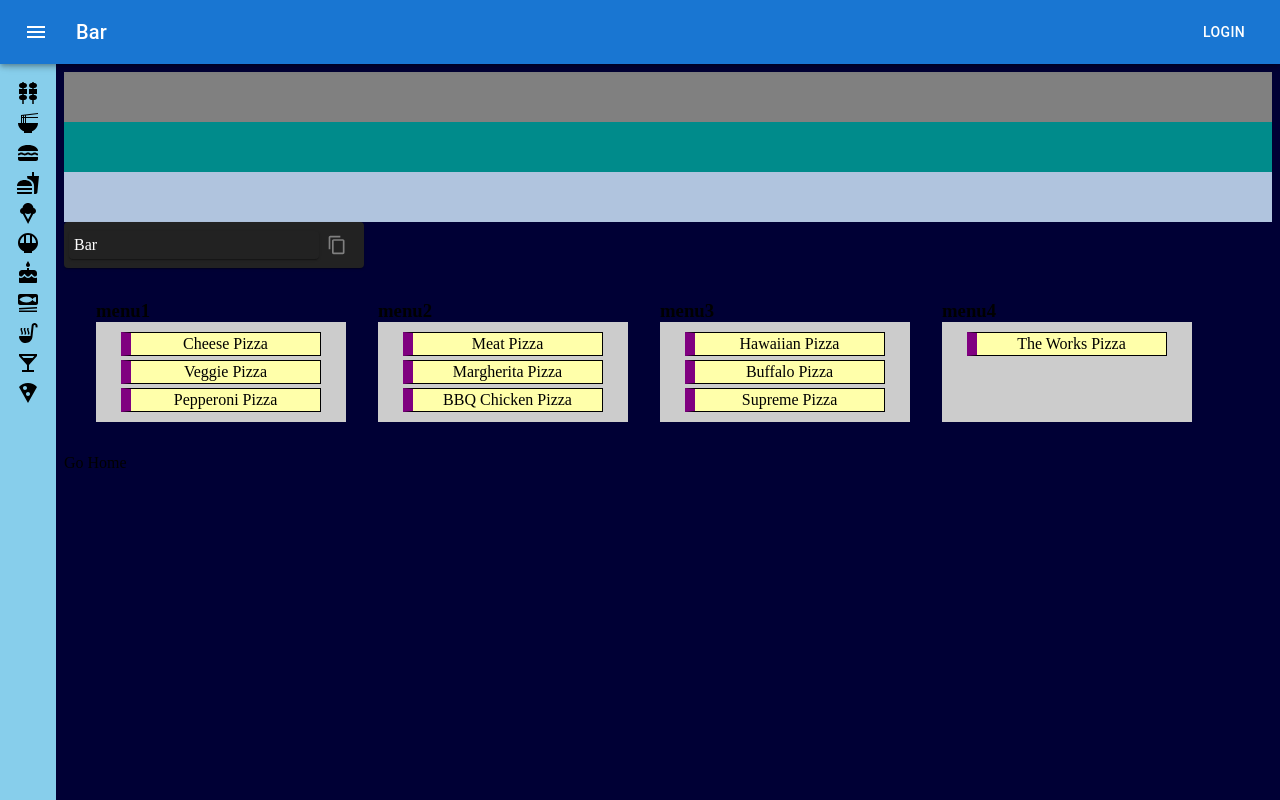
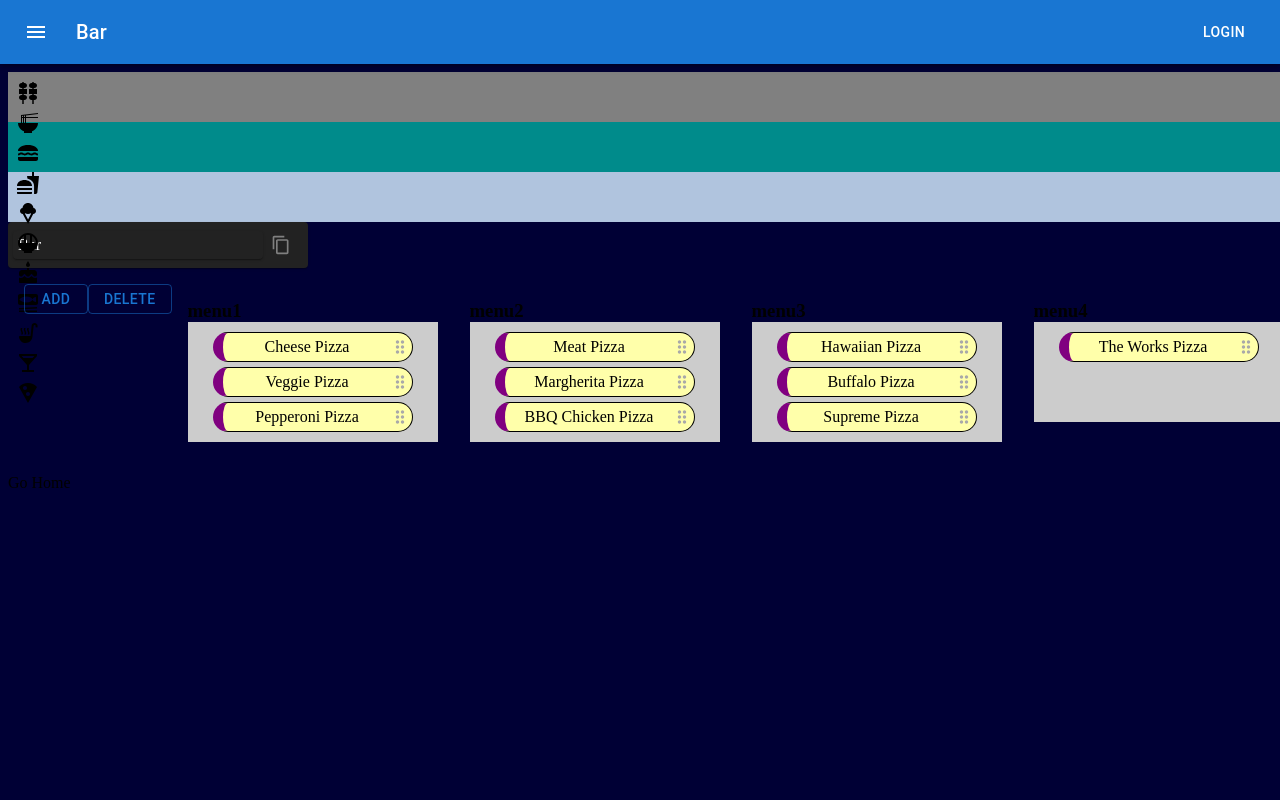
Before and after one commit to ska-cnw/ska-ssk, a Next.js app: page /Bar in a window 1280 px wide. Built offline with nearby package versions, Linux system fonts and the light colour scheme.

Commit message:
[M] dragging item, add item, delete item

```diff
--- a/src/components/DragAndDrop/Container.js
+++ b/src/components/DragAndDrop/Container.js
@@ -2,8 +2,8 @@ import { DndContext, DragOverlay, KeyboardSensor, PointerSensor, closestCorners,
 import { arrayMove, sortableKeyboardCoordinates } from '@dnd-kit/sortable';
 import { useState } from 'react';
 import { SortableContainer } from './SortableContainer';
-import { Item } from './Item';
-import { Box } from '@mui/material';
+import { Box, Button } from '@mui/material';
+import { DraggingItem } from './DraggingItem';
 
 export const Container = () => {
 	const [items, setItems] = useState({
@@ -12,8 +12,6 @@ export const Container = () => {
 		container3: ['Hawaiian Pizza', 'Buffalo Pizza', 'Supreme Pizza'],
 		container4: ['The Works Pizza'],
 	});
-
-	const [activeId, setActiveId] = useState();
 
 	const sensors = useSensors(
 		useSensor(PointerSensor),
@@ -29,12 +27,6 @@ export const Container = () => {
 		return Object.keys(items).find((key) => (
 			items[key].includes(id.toString())
 		));
-	};
-
-	const handleDragStart = (e) => {
-		const { active } = e;
-		const id = active.id.toString();
-		setActiveId(id);
 	};
 
 	const handleDragOver = (e) => {
@@ -118,15 +110,43 @@ export const Container = () => {
 				),
 			}));
 		}
-		setActiveId(undefined);
+	};
+
+	const [count, setCount] = useState(1);
+
+	const handleAddItem = () => {
+		setItems((prev) => {
+			prev['container1'].push('ttest' + count);
+			setCount(count + 1);
+
+			return ({
+				...prev, container1: prev['container1']
+			});
+		});
+	};
+
+	const handleDeleteItem = () => {
+		if (count <= 1) {
+			return;
+		}
+
+		setItems((prev) => {
+			const newItems = prev['container1'].filter((item) => item !== 'ttest' + (count-1));
+			setCount(count - 1);
+
+			return ({
+				...prev, container1: newItems
+			});
+		});
 	};
 
 	return (
 		<Box sx={{ display: 'flex', flexDirection: 'row', m: 2 }}>
+			<Button sx={{ height: 30 }} variant='outlined' onClick={handleAddItem} >add</Button>
+			<Button sx={{ height: 30 }} variant='outlined' onClick={handleDeleteItem} >delete</Button>
 			<DndContext
 				sensors={sensors}
 				collisionDetection={closestCorners}
-				onDragStart={handleDragStart}
 				onDragOver={handleDragOver}
 				onDragEnd={handleDragEnd}
 			>
@@ -151,8 +171,10 @@ export const Container = () => {
 					label='menu4'
 				/>
 
-				<DragOverlay>{activeId ? <Item id={activeId} /> : null}</DragOverlay>
+				<DragOverlay dropAnimation={{ duration: 0 }}>
+					<DraggingItem />
+				</DragOverlay>
 			</DndContext>
 		</Box>
-	)
+	);
 };
--- /dev/null
+++ b/src/components/DragAndDrop/DraggingItem.js
@@ -0,0 +1,47 @@
+import { Box } from '@mui/material';
+import DragIndicatorIcon from '@mui/icons-material/DragIndicator';
+
+export const DraggingItem = () => {
+	return (
+		<Box
+			sx={{
+				display: 'flex',
+				flexDirection: 'row',
+				alignItems: 'center',
+				borderRadius: 1.5,
+				width: 200,
+				height: 30,
+				m: 0.3,
+				p: 0.2
+			}}
+		>
+			<Box
+				sx={{
+					display: 'flex',
+					flexDirection: 'column',
+					alignItems: 'center',
+					flexGrow: 1,
+					color: 'black',
+				}}
+			>
+				{null}
+			</Box>
+
+			<Box
+				sx={{
+					width: 30,
+					height: 30,
+					bgcolor: 'white',
+					display: 'flex',
+					alignItems: 'center',
+					justifyContent: 'center',
+					cursor: 'grabbing',
+					color: 'black',
+					borderRadius: '50%'
+				}}
+			>
+				<DragIndicatorIcon />
+			</Box>
+		</Box>
+	);
+};
--- a/src/components/DragAndDrop/Item.js
+++ /dev/null
@@ -1,23 +0,0 @@
-import { Box } from '@mui/material';
-
-export const Item = ({ id }) => {
-	return (
-		<Box
-			sx={{
-				display: 'flex',
-				flexDirection: 'column',
-				alignItems: 'center',
-				color: 'black',
-				bgcolor: '#FFFFAA',
-				border: 1,
-				borderWidth: '1px 1px 1px 10px',
-				borderColor: 'black black black purple',
-				width: 200,
-				m: 0.3,
-				p: 0.2
-			}}
-		>
-			{id}
-		</Box>
-	);
-};
--- a/src/components/DragAndDrop/SortableItem.js
+++ b/src/components/DragAndDrop/SortableItem.js
@@ -1,18 +1,60 @@
 import { useSortable } from '@dnd-kit/sortable'
 import { CSS } from '@dnd-kit/utilities';
-import { Item } from './Item';
+import DragIndicatorIcon from '@mui/icons-material/DragIndicator';
+import { Box } from '@mui/material';
 
 export const SortableItem = ({ id }) => {
-	const { attributes, listeners, setNodeRef, transform, transition } = useSortable({ id });
+	const { attributes, listeners, setNodeRef, transform, transition, isDragging, setActivatorNodeRef } = useSortable({ id });
 
 	return (
 		<div
 			ref={setNodeRef}
 			style={{ transform: CSS.Transform.toString(transform), transition }}
-			{...attributes}
-			{...listeners}
 		>
-			<Item id={id} />
+			<Box
+				sx={{
+					display: 'flex',
+					flexDirection: 'row',
+					alignItems: 'center',
+					bgcolor: '#FFFFAA',
+					border: 1,
+					borderWidth: '1px 1px 1px 10px',
+					borderColor: 'black black black purple',
+					borderRadius: 5,
+					width: 200,
+					height: 30,
+					m: 0.3,
+					p: 0.2,
+					opacity: isDragging ? 0.5 : 1
+				}}
+			>
+				<Box
+					sx={{
+						display: 'flex',
+						flexDirection: 'column',
+						alignItems: 'center',
+						flexGrow: 1,
+						color: 'black',
+					}}
+				>
+					{id}
+				</Box>
+
+				<Box
+					ref={setActivatorNodeRef}
+					{...attributes}
+					{...listeners}
+					sx={{
+						cursor: isDragging ? 'grabbing' : 'grab',
+						display: 'flex',
+						flexDirection: 'row',
+						alignItems: 'center',
+						color: 'darkgray',
+				}}
+				>
+					<DragIndicatorIcon fontSize='small' />
+				</Box>
+			</Box>
 		</div>
 	);
 };
```
